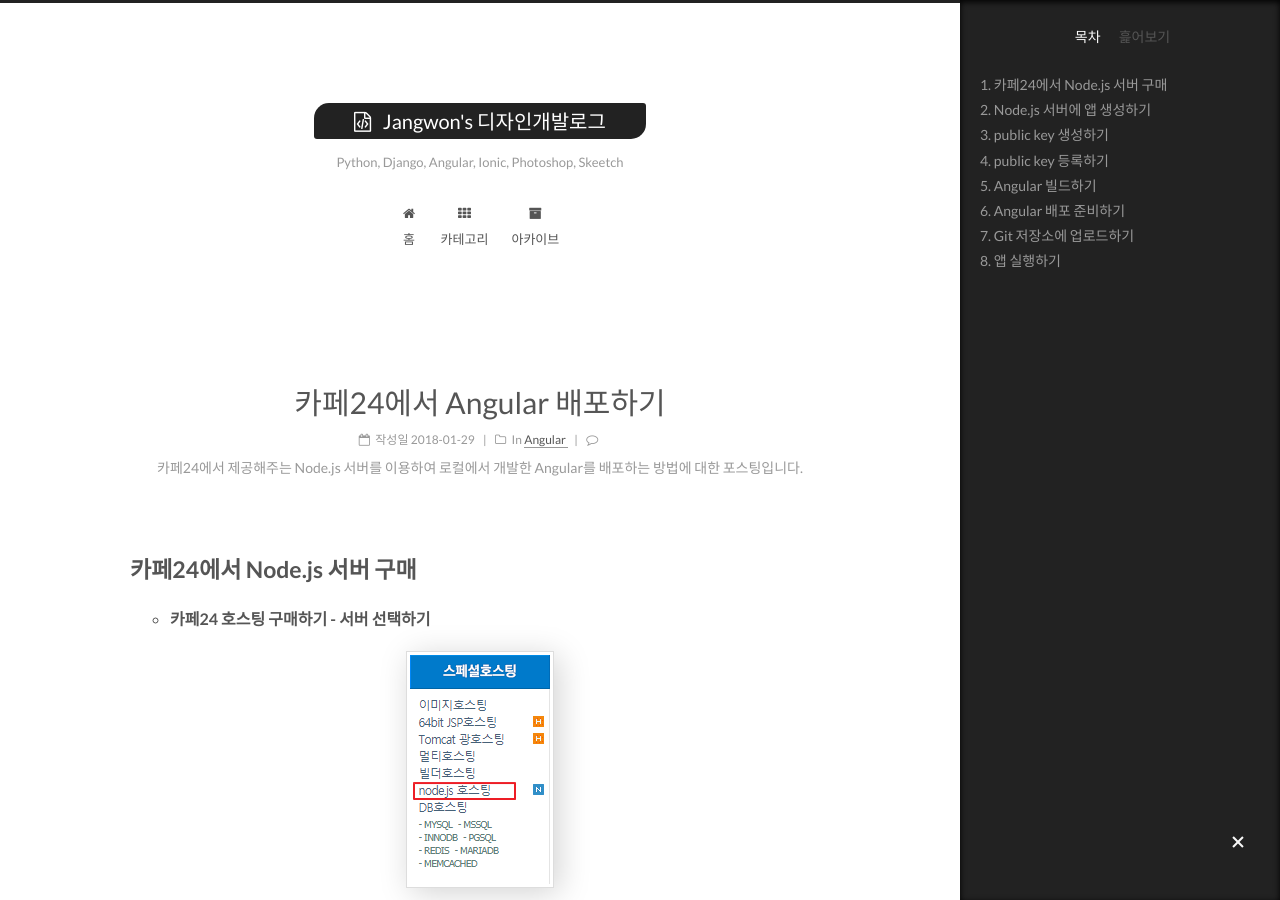
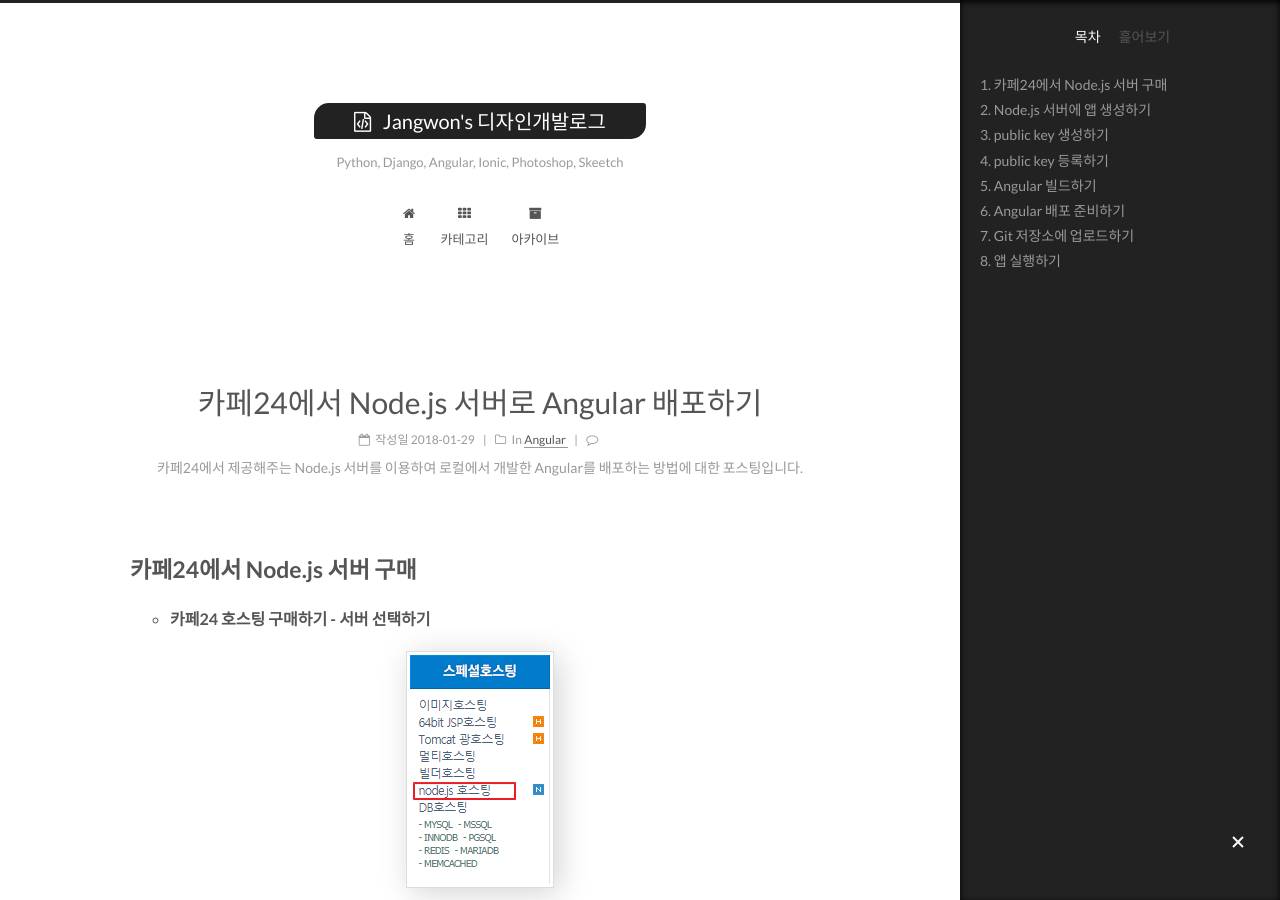
Before and after one commit to wkddnjset/wkddnjset.github.io, a Jekyll site: the page built from _posts/2018-01-29-카페24에서-Node.js-서버로-Angular-배포하기.md, in a window 1280 px wide and 900 px high. Built offline with Jekyll 4.4.1, drawn with Linux system fonts in a browser that asks for light colours; comment, search, counter and statistics services are not loaded.

Commit message:
Update 2018-01-29-카페24에서-Node.js-서버로-Angular-배포하기.md

```diff
--- a/_posts/2018-01-29-카페24에서-Node.js-서버로-Angular-배포하기.md
+++ b/_posts/2018-01-29-카페24에서-Node.js-서버로-Angular-배포하기.md
@@ -1,5 +1,5 @@
 ---
-title: 카페24에서 Angular 배포하기
+title: 카페24에서 Node.js 서버로 Angular 배포하기
 comments: true
 description: 카페24에서 제공해주는 Node.js 서버를 이용하여 로컬에서 개발한 Angular를 배포하는 방법에 대한 포스팅입니다.
 categories:
```
